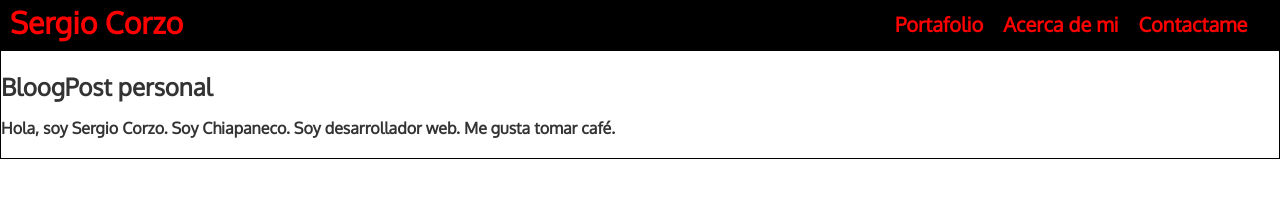
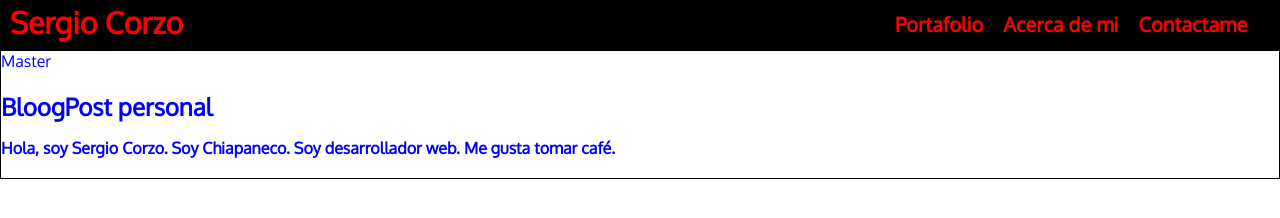
Before and after one commit to Checorzo/Portfolio, a plain HTML site: page index.html in a window 1280 px wide. Drawn offline with Linux system fonts and the light colour scheme.

Commit message:
Cambié el color de la fuente y se agrego master

```diff
--- a/css/estilos.css
+++ b/css/estilos.css
@@ -1,7 +1,7 @@
 body
 {
     margin: 0px;
-    color: #333;
+    color: blue;
     font-family: 'Oxygen', sans-serif;
     font-size: 16px;
 }
--- a/index.html
+++ b/index.html
@@ -22,6 +22,7 @@
     </header>
     <article>
         <div class="container">
+            Master
             <h1>BloogPost personal</h>
             <p>Hola, soy Sergio Corzo.
             Soy Chiapaneco.
```
